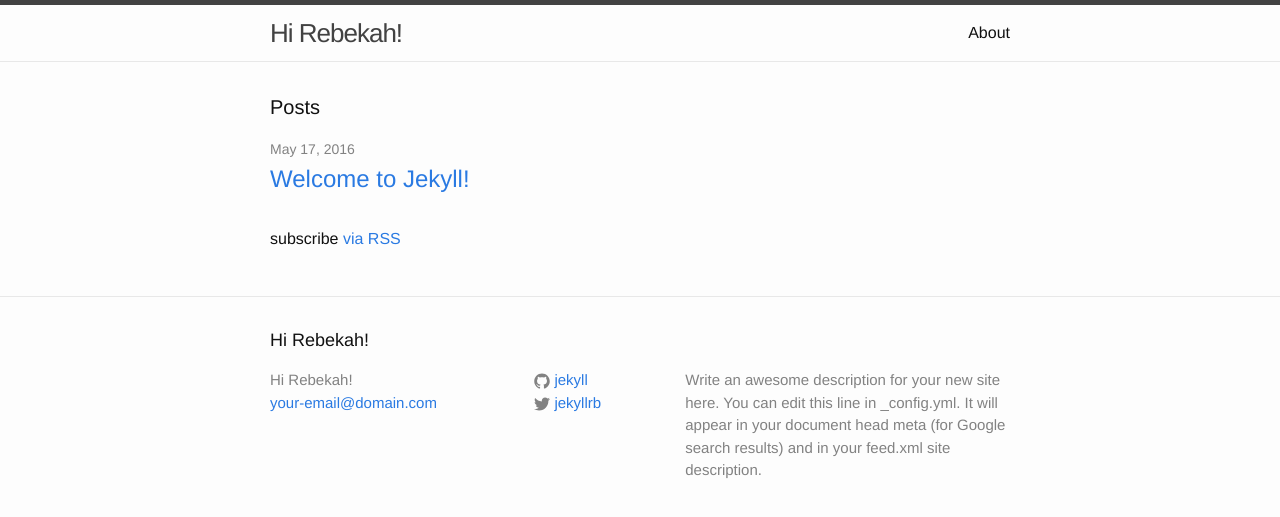
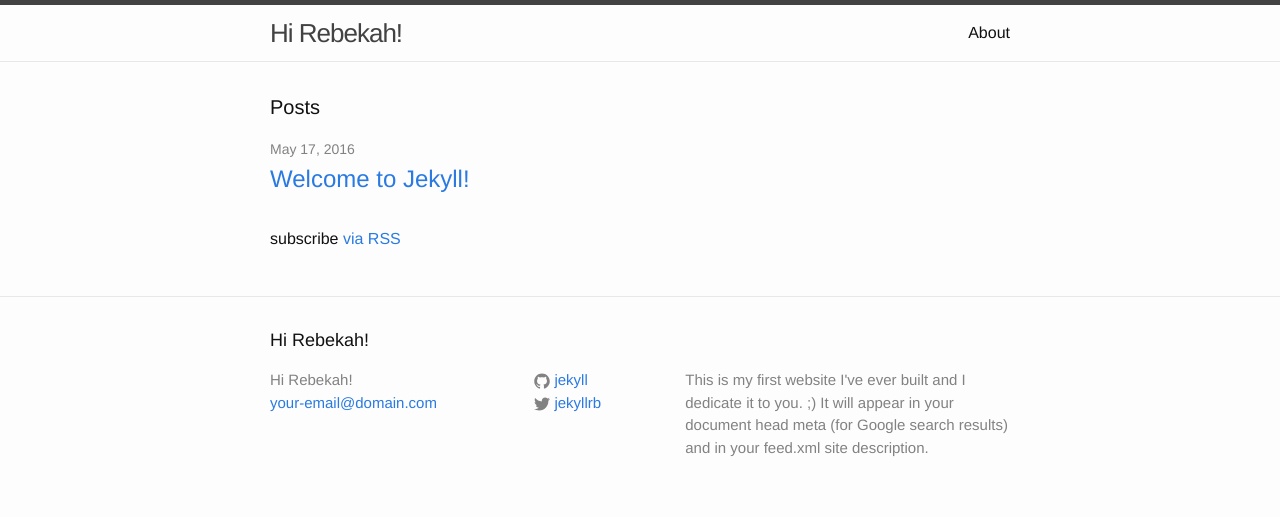
Before and after one commit to ob111/ob111.github.io, a Jekyll site: the page built from index.html, in a window 1280 px wide. Shown: the top 517 px of the page. Built offline with Jekyll 4.4.1, drawn with Linux system fonts in a browser that asks for light colours.

Commit message:
Update _config.yml

```diff
--- a/_config.yml
+++ b/_config.yml
@@ -9,8 +9,9 @@
 title: Hi Rebekah!
 email: your-email@domain.com
 description: > # this means to ignore newlines until "baseurl:"
-  Write an awesome description for your new site here. You can edit this
-  line in _config.yml. It will appear in your document head meta (for
+ This is my first website I've ever built and I dedicate it to you. ;)
+
+ It will appear in your document head meta (for
   Google search results) and in your feed.xml site description.
 baseurl: "" # the subpath of your site, e.g. /blog
 url: "http://yourdomain.com" # the base hostname & protocol for your site
```
